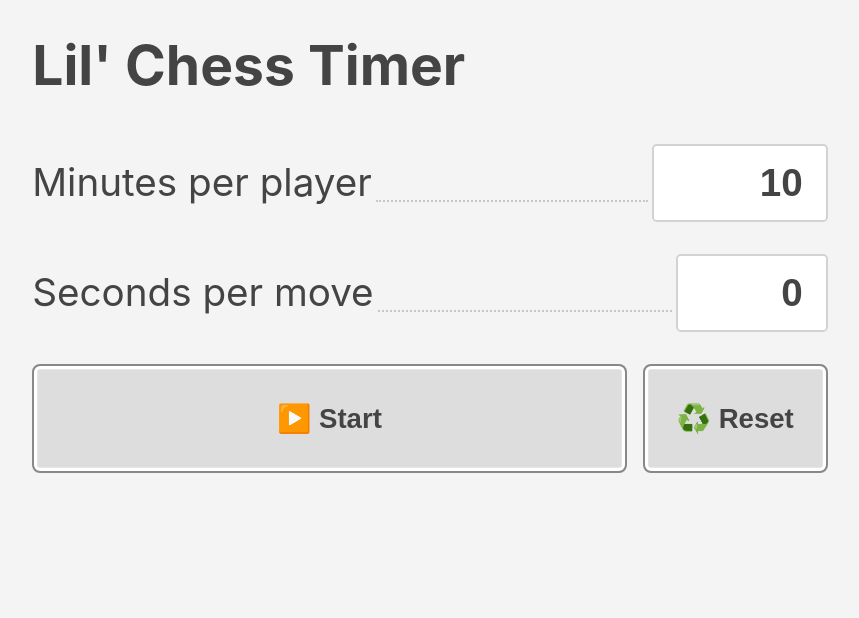
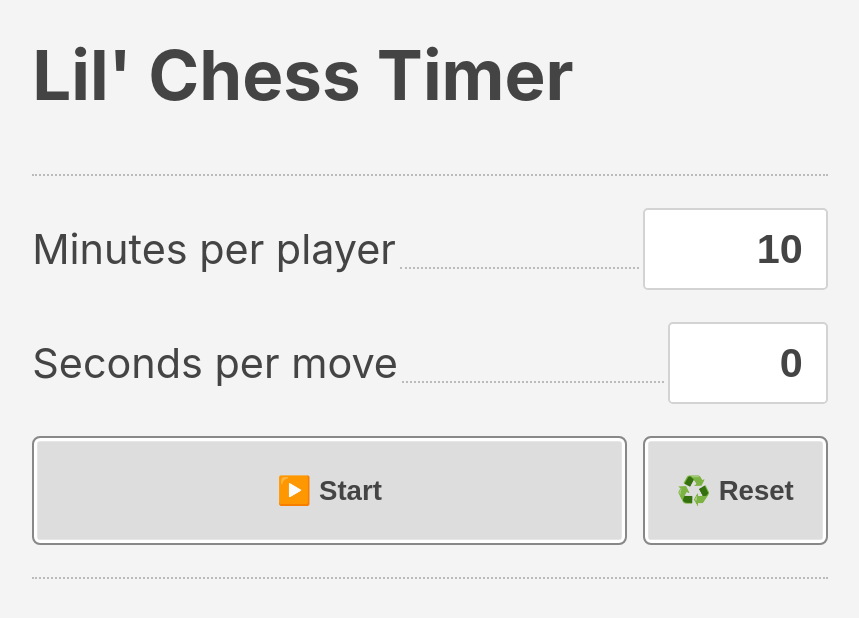
Before and after one commit to nckprsn/lilchesstimer, a plain HTML site: page index.html in a window 1280 px wide. Shown: the whole page, without its empty margins (210-1069 px from the left). Drawn offline with Linux system fonts and the light colour scheme.

Commit message:
Enhance styles for headings and lobby settings
Added styles for h1 and updated lobby_settings styles.

```diff
--- a/style.css
+++ b/style.css
@@ -23,6 +23,13 @@ body
 	outline-offset: 0.25rem;
 
 	transition: none;
+}
+
+/* -------------------------------------------------- */
+
+h1
+{
+	font-size: 2.5em;
 }
 
 /* -------------------------------------------------- */
@@ -126,6 +133,11 @@ input
 {
 	display: grid;
 	gap: 2rem;
+
+  padding-block: 2rem;
+
+	border-top: 2px dotted #BBB;
+	border-bottom: 2px dotted #BBB;
 }
 
 .lobby_settings > *
@@ -142,7 +154,7 @@ input
 
 	gap: 0.25rem;
 
-	font-size: 1.4em;
+	font-size: 1.5em;
 }
 
 .lobby_settings > p > label::after
@@ -156,8 +168,7 @@ input
 
 	order: 2;
 
-	border-bottom: 2px dotted currentcolor;
-	opacity: 0.25;
+	border-bottom: 2px dotted #BBB;
 }
 
 .lobby_settings > p > label > span
```
